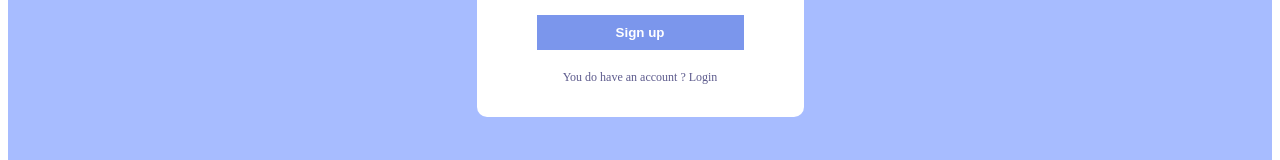
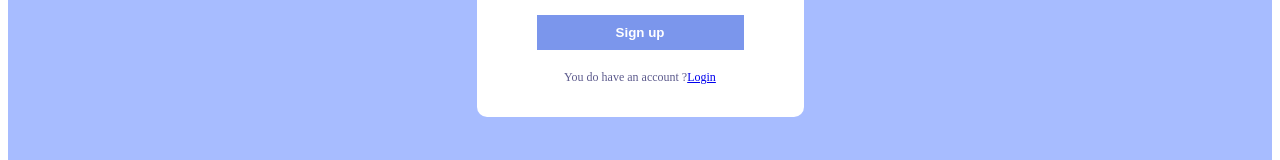
Before and after one commit to ViktorGeorgiev98/chatAppReact, a React (Vite) app in the folder client/: page /register in a window 1280 px wide. Shown: the part 520-680 px from the top of the page. Built offline with nearby package versions, Linux system fonts and the light colour scheme.

Commit message:
added login link to register page if user already has an account

```diff
--- a/client/src/components/Login/Login.jsx
+++ b/client/src/components/Login/Login.jsx
@@ -1,7 +1,7 @@
 import { useState } from "react";
 import { useAuth } from "../../context/AuthProvider";
 import { useNavigate } from "react-router";
-import { Link } from 'react-router-dom'
+import { Link } from 'react-router-dom';
 
 
 const Login = () => {
--- a/client/src/components/Register/Register.jsx
+++ b/client/src/components/Register/Register.jsx
@@ -1,5 +1,6 @@
 import { useState } from "react";
 import { useNavigate } from "react-router";
+import { Link } from 'react-router-dom'
 
 
 const Register = () => {
@@ -56,7 +57,9 @@
                     </label>
                     <button>Sign up</button>
                 </form>
-                <p>You do have an account ? Login</p>
+                <p>You do have an account ?
+                    <Link to="/">Login</Link>
+                </p>
             </div>
 
         </div>
```
